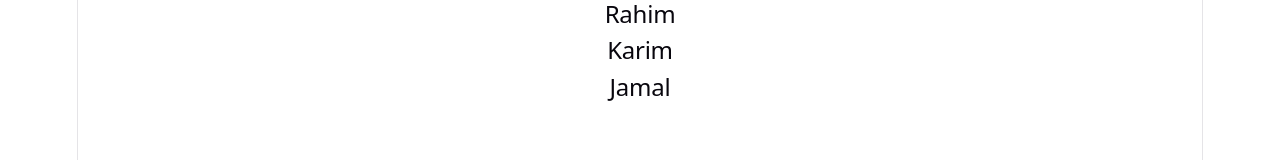
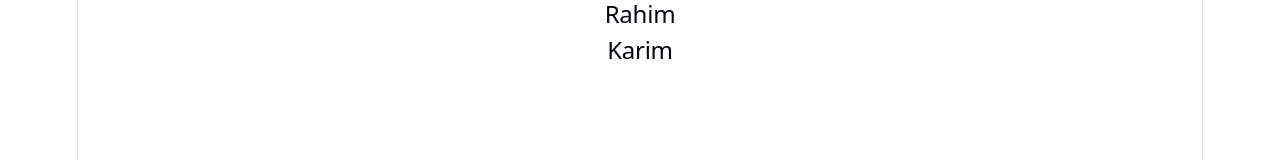
Before and after one commit to dgmity/erasmus-projects, a React (Vite) app in the folder react-js/: page / in a window 1280 px wide. Shown: the top 160 px of the page. Built offline with nearby package versions, Linux system fonts and the light colour scheme.

Commit message:
Map with slice

```diff
--- a/react-js/src/App.jsx
+++ b/react-js/src/App.jsx
@@ -1,10 +1,10 @@
 function App() {
-  const students = ["Rahim", "Karim", "Jamal"];
+  const students = ["Rahim", "Karim", "Sakib", "Hasan", "Hayeem", "Rafi"];
 
   return (
     <div>
-      {students.map((student) => (
-        <h2>{student}</h2>
+      {students.slice(0,2).map((student, index) => (
+        <h2 key={index}>{student}</h2>
       ))}
     </div>
   );
```
